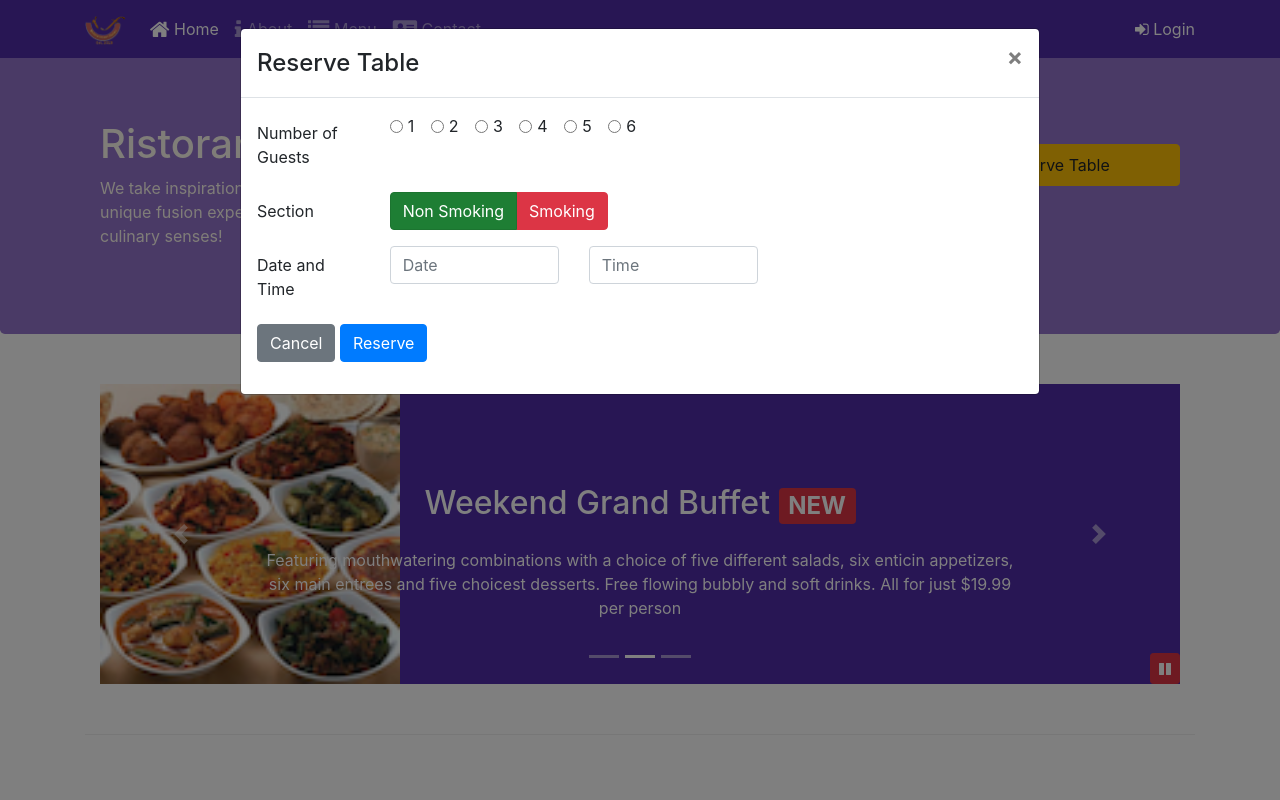
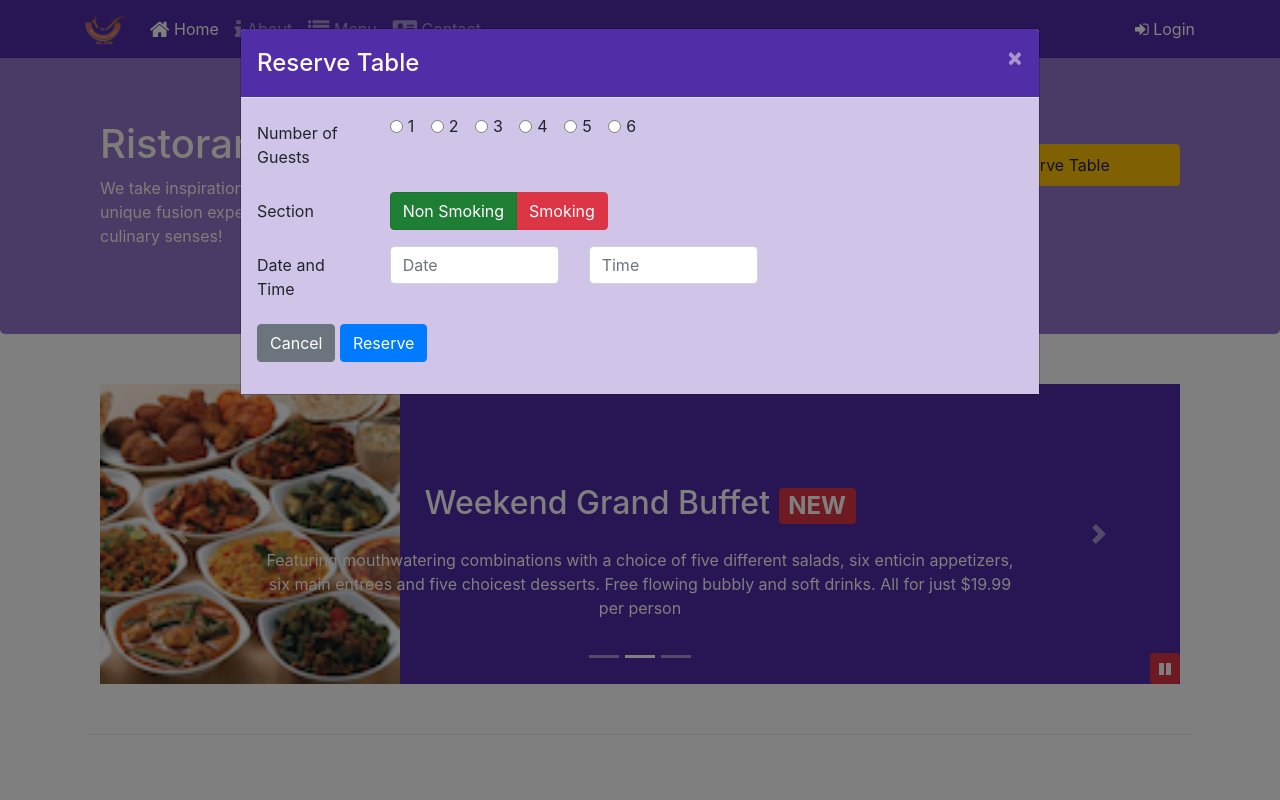
Before and after one commit to FloxNkx/Front-end-course, a website: page Bootstrap4/index.html in a window 1280 px wide. Both pictures are taken after a click on the button "Reserve Table". Shown: the top 800 px of the page. Drawn offline with nearby package versions, Linux system fonts and the light colour scheme.

Commit message:
NPM Scripts Part 1

```diff
--- a/Bootstrap4/aboutus.html
+++ b/Bootstrap4/aboutus.html
@@ -247,6 +247,7 @@
     <script src="node_modules/jquery/dist/jquery.slim.min.js"></script>
     <script src="node_modules/popper.js/dist/umd/popper.min.js"></script>
     <script src="node_modules/bootstrap/dist/js/bootstrap.min.js"></script>
+    <script src="js/scripts.js"></script>
 </body>
 
 </html>
--- a/Bootstrap4/css/styles.scss
+++ b/Bootstrap4/css/styles.scss
@@ -30,6 +30,19 @@ $carousel-item-height: 300px;
     @include zero-margin(70px,30px);
     background: $background-light ;
     color:floralwhite;
+}
+
+.modal-header {
+    background: $background-dark;
+    color:floralwhite;
+
+    .close {
+        color:floralwhite;
+    }
+}
+
+.modal-body {
+    background: $background-pale;
 }
 
 address{
--- a/Bootstrap4/index.html
+++ b/Bootstrap4/index.html
@@ -33,7 +33,7 @@
                                 class="fa fa-address-card fa-lg"></span> Contact</a></li>
                 </ul>
                 <span class="navbar-text">
-                    <a data-toggle="modal" data-target="#loginModal">
+                    <a onclick="show('loginModal')">
                         <span class="fa fa-sign-in"></span> Login
                     </a>
                 </span>
@@ -93,8 +93,7 @@
                     <img src="img/logo.png" alt="" class="img-fluid">
                 </div>
                 <div class="col-12 col-sm-3 mt-4">
-                    <a role="button" class="btn btn-block nav-link btn-warning" data-toggle="modal"
-                        data-target="#reserveModal">Reserve Table</a>
+                    <a role="button" onclick="show('reserveModal')" class="btn btn-block nav-link btn-warning">Reserve Table</a>
                 </div>
             </div>
         </div>
@@ -350,6 +349,7 @@
     <script src="node_modules/jquery/dist/jquery.slim.min.js"></script>
     <script src="node_modules/popper.js/dist/umd/popper.min.js"></script>
     <script src="node_modules/bootstrap/dist/js/bootstrap.min.js"></script>
+    <script src="js/scripts.js"></script>
 
     <script>
         $(document).ready(function(){
@@ -367,6 +367,10 @@
                 }
             });
         });
+
+        function show(modal) {
+            $("#" + modal).modal();
+        }
     </script>
 </body>
 
```
Also changed, not shown: Bootstrap4/contactus.html (+1 -0 lines), Bootstrap4/package.json (+7 -3 lines), Bootstrap4/css/styles.css, Bootstrap4/js/script.js (added), 1 other file.
